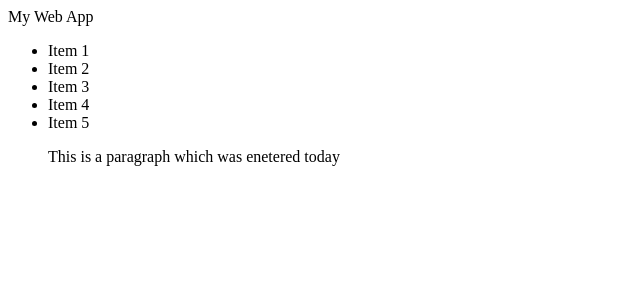
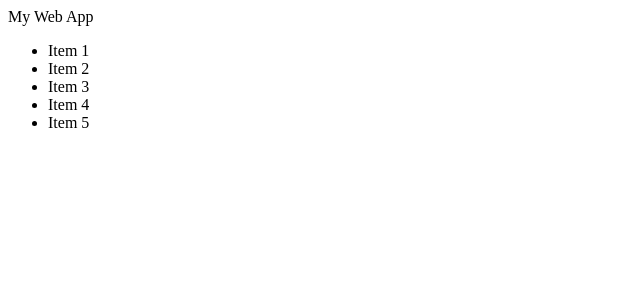
Before and after one commit to karandhanwani16/my-web-app, a React (Vite) app: page / in a window 1280 px wide. Shown: the top 300 px of the page, without its empty margins (0-640 px from the left). Built offline with nearby package versions, Linux system fonts and the light colour scheme.

Commit message:
added new line

```diff
--- a/src/App.jsx
+++ b/src/App.jsx
@@ -11,8 +11,6 @@ const App = () => {
         <li>Item 4</li>
         <li>Item 5</li>
 
-<p>This is a paragraph which was enetered today</p>
-
       </ul>
     </div>
   )
```
